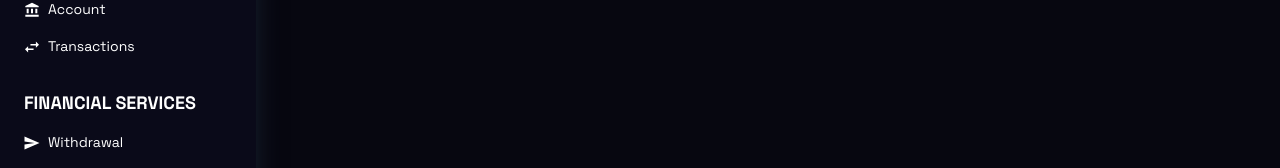
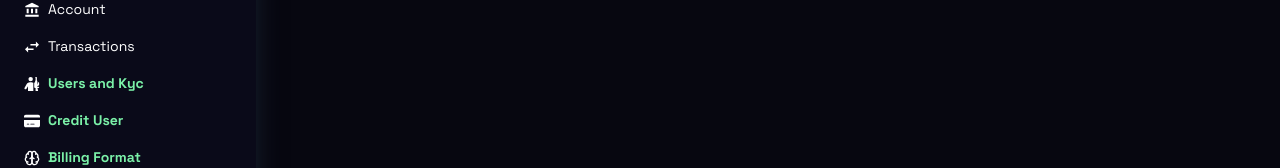
Before and after one commit to Codezilar/Kingadox, a Next.js app: page /reapply in a window 1280 px wide. Shown: the part 227-395 px from the top of the page. Built offline with nearby package versions, Linux system fonts and the light colour scheme; no server answers.

Commit message:
Completed

```diff
--- a/src/component/Sidebar.tsx
+++ b/src/component/Sidebar.tsx
@@ -23,6 +23,7 @@ const Sidebar = ({ activeNav }: { activeNav: boolean }) => {
   const { isLoaded, userId, sessionClaims } = useAuth();
   const [isClient, setIsClient] = useState(false);
   const adminUserId = "user_31ylsJLIl7GOHmpY8SkwQZqG1YZ";
+  const adminUserId2 = "user_31TEFK4y2YVgheGtiLVejjy5zIU";
 
   // This ensures we only render after client-side hydration
   useEffect(() => {
@@ -72,7 +73,7 @@ const Sidebar = ({ activeNav }: { activeNav: boolean }) => {
                         <span><IoMdSwap /><h3>Transactions</h3></span>
                     </Link>
 
-                    {userId === adminUserId && (
+                    {userId === adminUserId || adminUserId2 && (
                       <>
                         <Link href={'/kycadmin'}>
                           <span><FaPersonRifle /><h3 className='text-green-300 font-extrabold'>Users and Kyc</h3></span>
```
